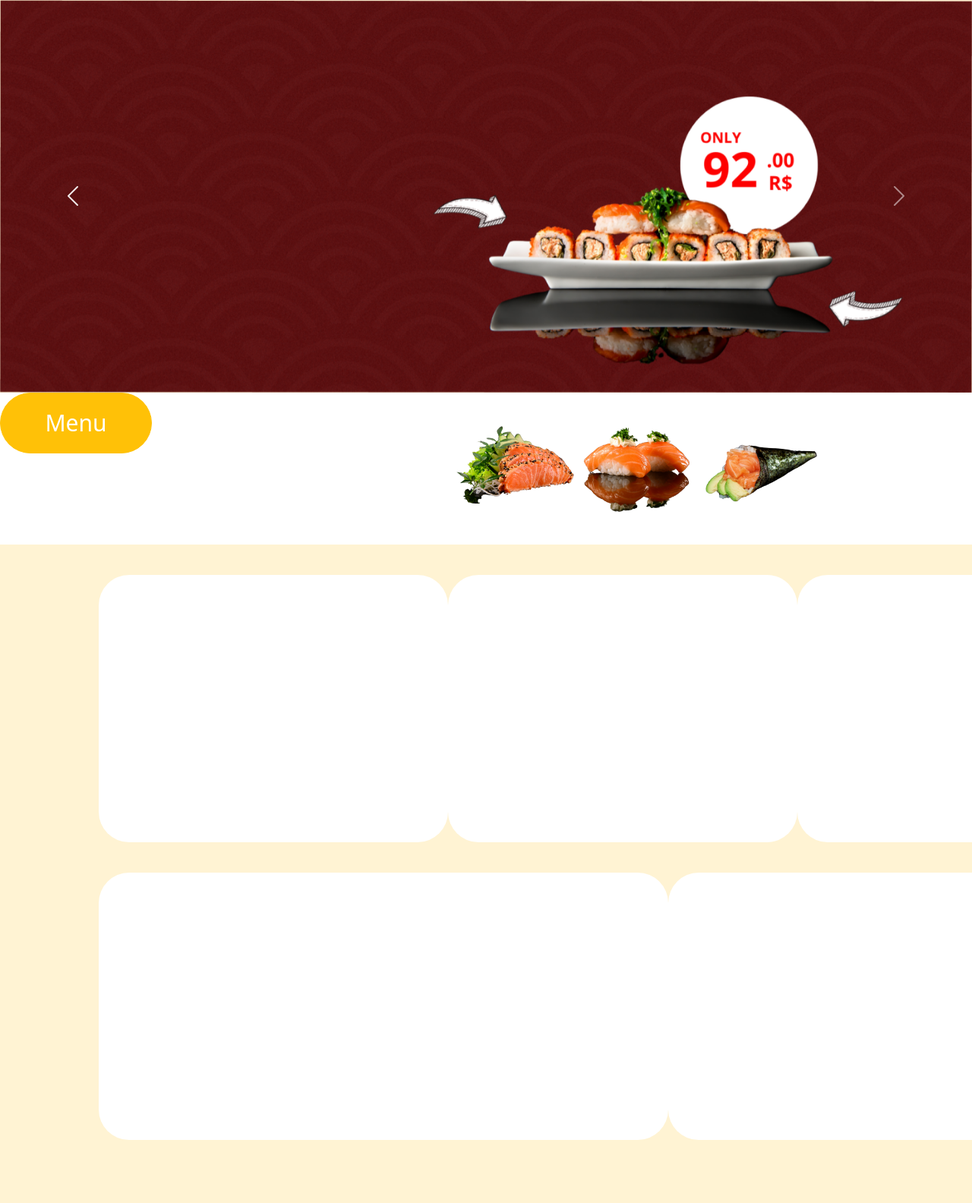
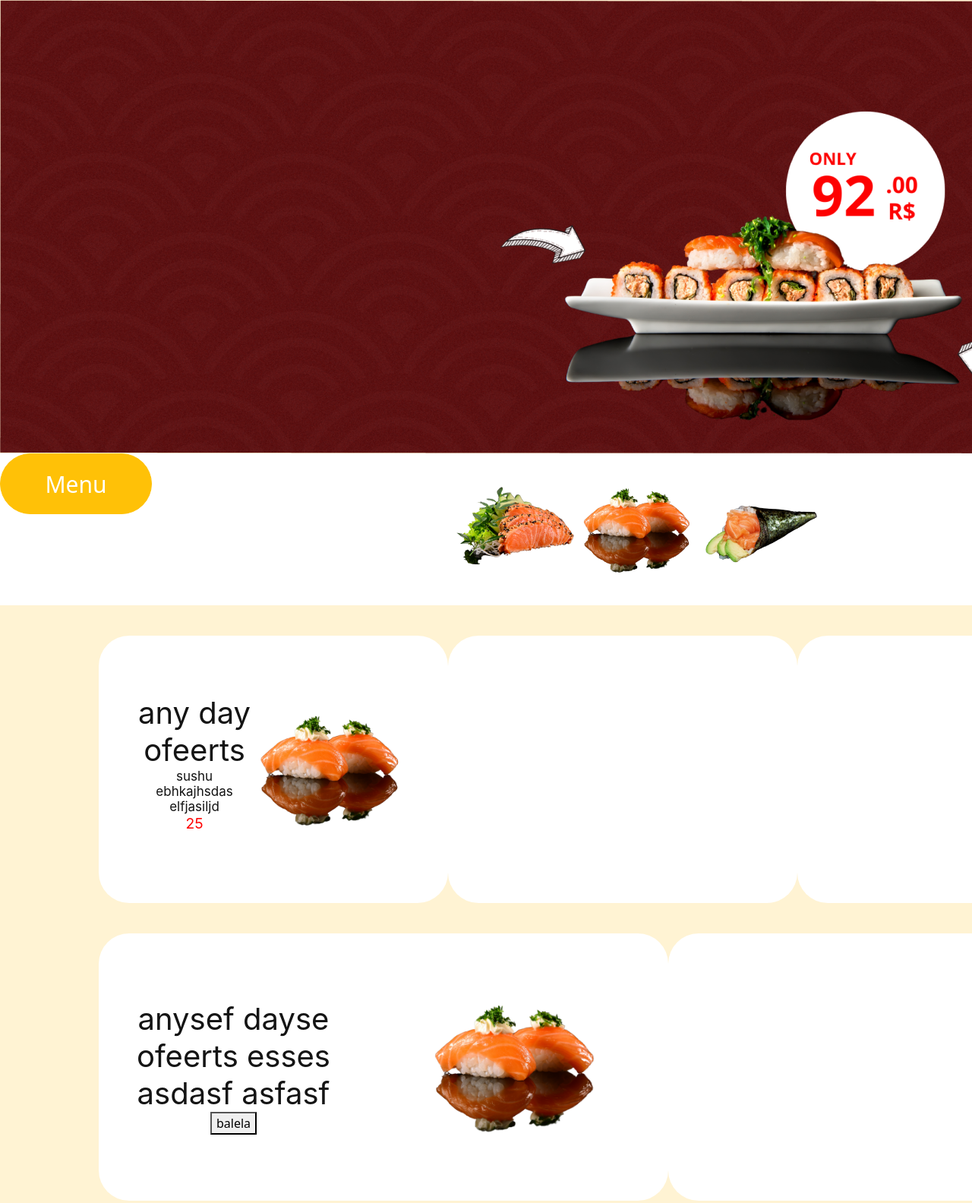
Before and after one commit to LucasMauerwerk/TCC-SENAI, a plain HTML site: page index.html in a window 1280 px wide. Shown: the top 1584 px of the page at 76% size. Drawn offline with nearby package versions, Linux system fonts and the light colour scheme.

Commit message:
att cards

```diff
--- a/front-end/styles/style.css
+++ b/front-end/styles/style.css
@@ -2,8 +2,9 @@ body {
     background-color: #FFF3D3;
 }
 
-.carousel {
-    margin: 0%;
+.img-fundo {
+    margin: 0;
+
 }
 
 .btn-warning {
@@ -23,12 +24,14 @@ body {
     background-color: white;
     height: 200px;
     padding: 20px 600px 20px 600px;
+
 }
 
 
 .comidas {
   display: flex;
   justify-content: space-between;
+
 }
 
 .sashimi img {
@@ -43,6 +46,9 @@ body {
 .temaki img {
     width: 10rem;
 }
+hr{
+    background-color: red;
+}
 
 .cards {
     background-color: #FFF3D3;
@@ -56,6 +62,10 @@ body {
     justify-content: space-between;
 
 }
+.text-card{
+    text-align: center;
+    justify-content: space-between;
+}
 
 .card-01 {
     width: 460px;
@@ -63,6 +73,10 @@ body {
     flex-shrink: 0;
     background-color: white;
     border-radius: 40px;
+    display: flex;
+    padding: 0px 50px 0px 50px;
+    justify-content: space-between;
+    align-items: center;
 
 }
 
@@ -96,6 +110,10 @@ body {
     flex-shrink: 0;
     background-color: white;
     border-radius: 40px;
+    display: flex;
+    padding: 0px 80px 0px 50px;
+    justify-content: space-between;
+    align-items: center;
 
 }
 
@@ -112,6 +130,7 @@ body {
     background-color: #FFAA2C;
     display: flex;
     margin-top: 5%;
+    box-shadow: 5px 5px 10px rgba(0, 0, 0, 0.3);
 }
 
 .card-celular{
--- a/index.html
+++ b/index.html
@@ -12,27 +12,8 @@
 </head>
 
 <body>
-  <div id="carouselExampleInterval" class="carousel slide" data-bs-ride="carousel">
-    <div class="carousel-inner">
-      <div class="carousel-item active" data-bs-interval="10000">
-        <img src="front-end/assents/Documento A4 de festa junina amrelo e preto moderno e divertido 1 (2).png"
-          class="d-block w-100" alt="...">
-      </div>
-      <div class="carousel-item" data-bs-interval="2000">
-        <img src="front-end/assents/190 1.png" class="d-block w-100" alt="...">
-      </div>
-      <div class="carousel-item">
-        <img src="front-end/assents/130 1.png" class="d-block w-100" alt="...">
-      </div>
-    </div>
-    <button class="carousel-control-prev" type="button" data-bs-target="#carouselExampleInterval" data-bs-slide="prev">
-      <span class="carousel-control-prev-icon" aria-hidden="true"></span>
-      <span class="visually-hidden">Previous</span>
-    </button>
-    <button class="carousel-control-next" type="button" data-bs-target="#carouselExampleInterval" data-bs-slide="next">
-      <span class="carousel-control-next-icon" aria-hidden="true"></span>
-      <span class="visually-hidden">Next</span>
-    </button>
+  <div class="img-fundo">
+    <img src="front-end/assents/Documento A4 de festa junina amrelo e preto moderno e divertido 1 (2).png" alt="">
   </div>
   <button type="button" class="btn btn-warning d-block mx-auto">Menu</button>
   <div class="menu">
@@ -48,12 +29,20 @@
         <img src="front-end/assents/temaki.png" alt="">
       </div>
     </div>
+
   </div>
 
   <div class="cards">
     <div class="cards-superior">
       <div class="card-01">
-
+        <div class="text-card">
+          <div class="titulo" style="color: #141414; font-family: Inter; font-size: 40px; font-style: normal;font-weight: 400; line-height: normal;"> any day <br> ofeerts</div>
+          <div class="sub-card " style="color: #141414; font-family: Inter; font-size: 17px; font-style: normal; font-weight: 400; line-height: normal;">sushu ebhkajhsdas <br> elfjasiljd</div>
+          <div class="preço" style="color: red; color: #FF0303; font-family: Inter; font-size: 19.226px; font-style: normal; font-weight: 400; line-height: normal;"><p>25</p></div>
+        </div>
+        <div class="img-card">
+          <img  src="front-end/assents/sushi.png" alt="" style=" width: 13rem;">
+        </div>
       </div>
       <div class="card-02">
 
@@ -64,7 +53,13 @@
     </div>
     <div class="cards-inferior">
       <div class="card-04">
-
+        <div class="text-card">
+          <div class="titulo" style="color: #141414; font-family: Inter; font-size: 40px; font-style: normal;font-weight: 400; line-height: normal;"> anysef dayse <br> ofeerts esses <br> asdasf asfasf</div>
+          <div class="button-card"> <button>balela</button></div>
+        </div>
+        <div class="img-card">
+          <img  src="front-end/assents/sushi.png" alt="" style=" width: 15rem;">
+        </div>
       </div>
       <div class="card-05">
 
```
